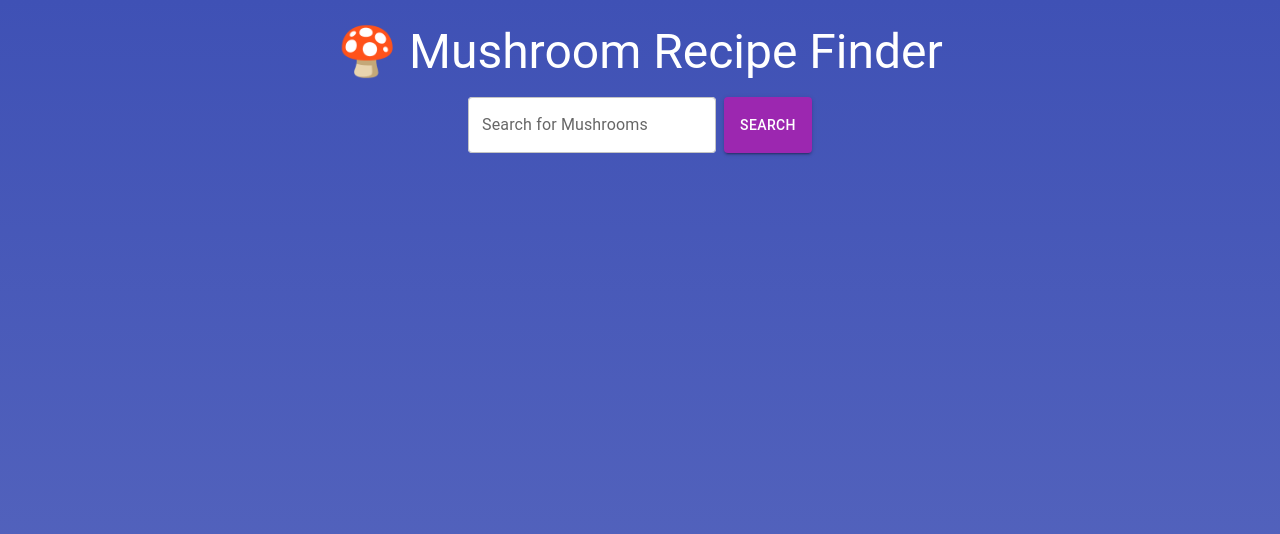
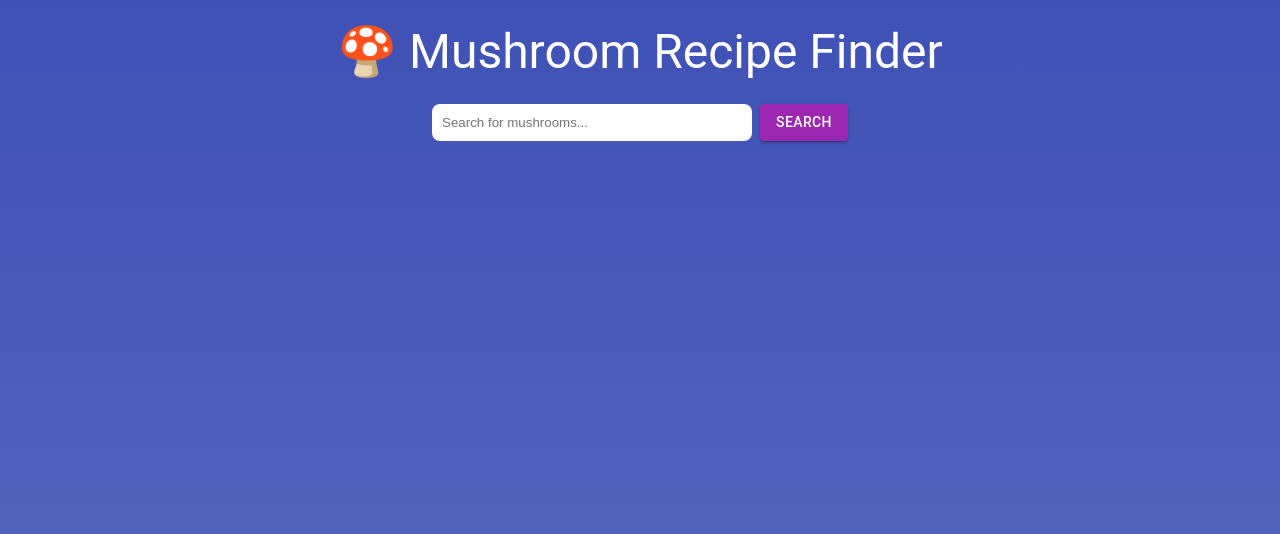
Before and after one commit to mrlilholt/mushroomRecipe, a React (Create React App) app in the folder frontend/: page / in a window 1280 px wide. Shown: the top 534 px of the page. Built offline with nearby package versions, Linux system fonts and the light colour scheme.

Commit message:
new text overlay

```diff
--- a/frontend/src/App.js
+++ b/frontend/src/App.js
@@ -1,15 +1,7 @@
 import React, { useState } from "react";
 import axios from "axios";
-import {
-  Box,
-  Card,
-  CardContent,
-  CardMedia,
-  Typography,
-  TextField,
-  Button,
-  Grid,
-} from "@mui/material";
+import { Box, Card, CardMedia, Typography, Grid } from "@mui/material";
+import { Button } from "@mui/material";
 
 function App() {
   const [mushroom, setMushroom] = useState("");
@@ -31,23 +23,27 @@ function App() {
       sx={{
         background: "linear-gradient(to bottom, #3f51b5, #5c6bc0)",
         minHeight: "100vh",
-        color: "white",
-        textAlign: "center",
         padding: 3,
       }}
     >
-      <Typography variant="h3" gutterBottom>
+      <Typography variant="h3" sx={{ textAlign: "center", color: "white" }}>
         🍄 Mushroom Recipe Finder
       </Typography>
 
-      {/* Search Bar */}
-      <Box sx={{ display: "flex", justifyContent: "center", margin: 2 }}>
-        <TextField
-          label="Search for Mushrooms"
-          variant="outlined"
-          color="secondary"
-          sx={{ backgroundColor: "white", borderRadius: 1, marginRight: 1 }}
+      {/* Search Section */}
+      <Box sx={{ display: "flex", justifyContent: "center", mt: 3 }}>
+        <input
+          type="text"
+          placeholder="Search for mushrooms..."
+          value={mushroom}
           onChange={(e) => setMushroom(e.target.value)}
+          style={{
+            padding: "10px",
+            borderRadius: "8px",
+            marginRight: "8px",
+            border: "none",
+            width: "300px",
+          }}
         />
         <Button
           variant="contained"
@@ -59,40 +55,45 @@ function App() {
       </Box>
 
       {/* Recipe Grid */}
-      <Grid container spacing={3} justifyContent="center">
+      <Grid container spacing={3} sx={{ marginTop: 3 }}>
         {recipes.map((recipe, index) => (
           <Grid item xs={12} sm={6} md={4} key={index}>
-            <Card
-              sx={{
-                maxWidth: 345,
-                borderRadius: 3,
-                boxShadow: 5,
-                backgroundColor: "#f5f5f5",
-              }}
-            >
+            <Card sx={{ position: "relative", borderRadius: 3, overflow: "hidden" }}>
+              {/* Background Image */}
               <CardMedia
                 component="img"
                 height="200"
                 image={recipe.image_url}
                 alt={recipe.title}
               />
-              <CardContent>
-                <Typography variant="h6" component="div" color="primary">
+              {/* Overlaying Text */}
+              <Box
+                sx={{
+                  position: "absolute",
+                  bottom: 0,
+                  left: 0,
+                  width: "100%",
+                  background: "rgba(0, 0, 0, 0.6)",
+                  color: "white",
+                  padding: "10px",
+                }}
+              >
+                <Typography variant="h6" sx={{ fontWeight: "bold" }}>
                   {recipe.title}
                 </Typography>
-                <Typography variant="body2" color="text.secondary">
+                <Typography variant="body2">
                   ⭐ {recipe.rating} stars ({recipe.ratings_count} reviews)
                 </Typography>
                 <Button
-                  variant="outlined"
-                  color="secondary"
+                  variant="contained"
+                  size="small"
                   href={recipe.link}
                   target="_blank"
-                  sx={{ marginTop: 1 }}
+                  sx={{ marginTop: 1, background: "#ff9800" }}
                 >
                   View Recipe
                 </Button>
-              </CardContent>
+              </Box>
             </Card>
           </Grid>
         ))}
```
